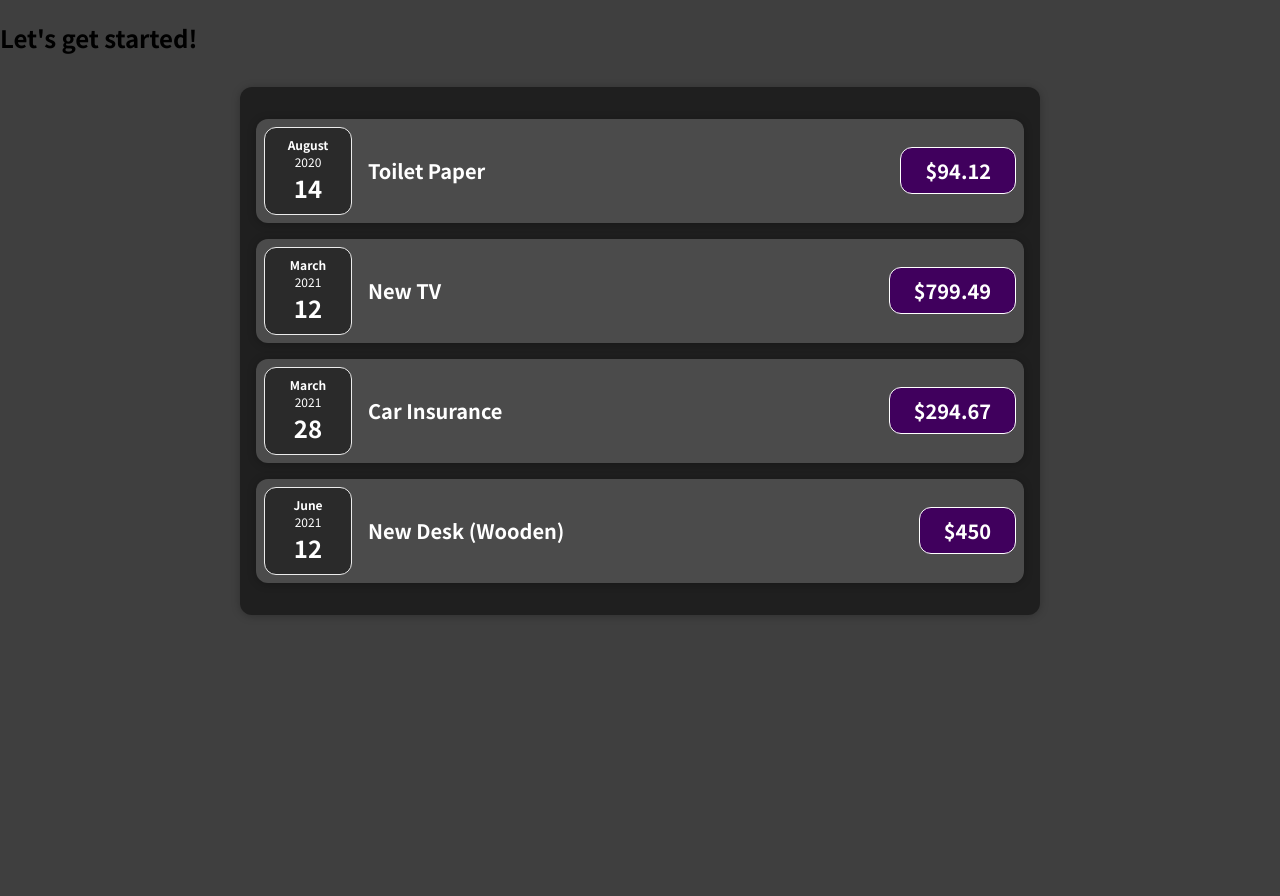
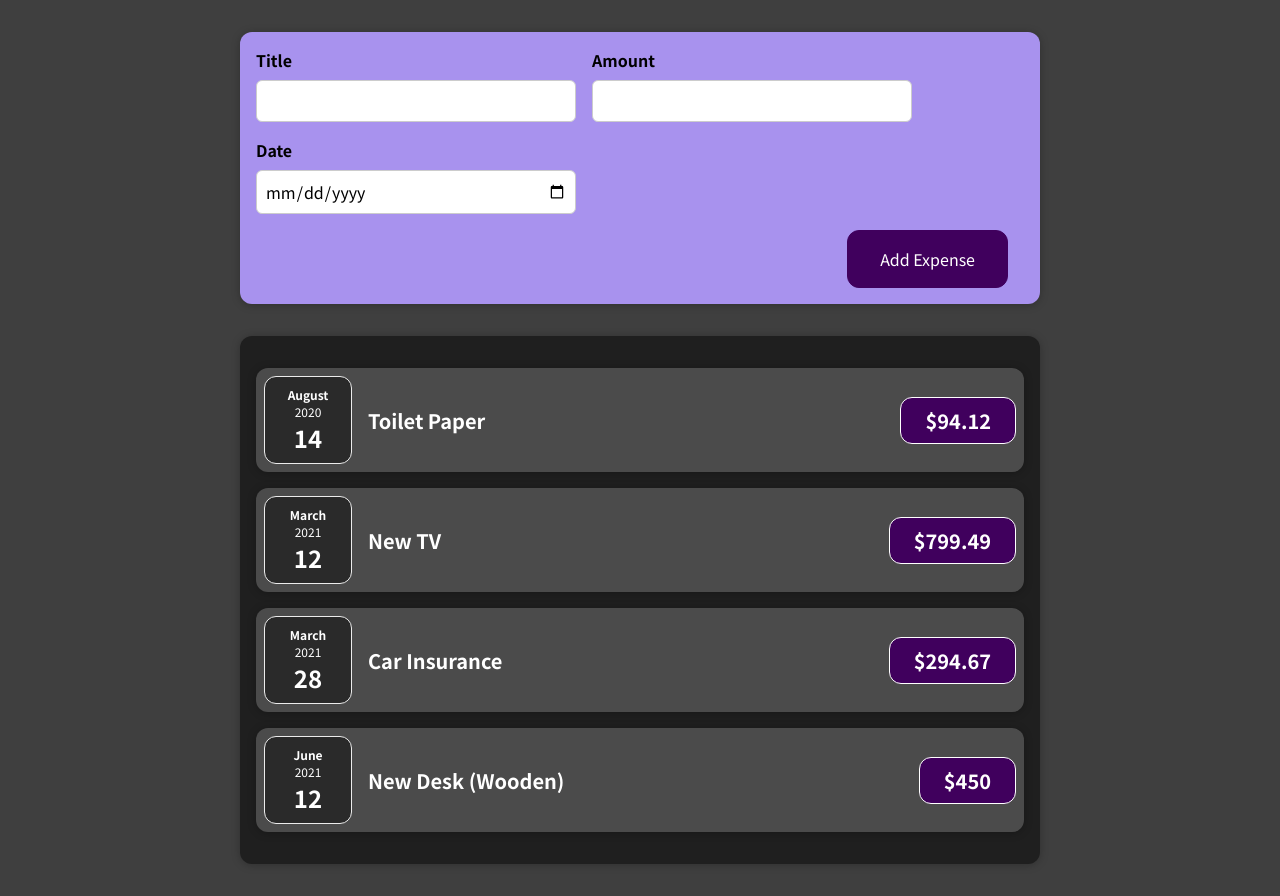
Before and after one commit to satriyahere/react-expenses-tracker, a React (Create React App) app: page / in a window 1280 px wide. Before the commit the page ends 800 px from the top, so only its background shows below. Built offline with nearby package versions, Linux system fonts and the light colour scheme.

Commit message:
implement new expense form

```diff
--- a/src/App.js
+++ b/src/App.js
@@ -1,4 +1,5 @@
 import ExpensesList from './components/Expenses/ExpensesList';
+import NewExpense from './components/NewExpense/NewExpense';
 
 const App = () => {
   const expenses = [
@@ -24,7 +25,7 @@
   ];
   return (
     <div>
-      <h2>Let's get started!</h2>
+      <NewExpense />
       <ExpensesList expenses={expenses}></ExpensesList>
     </div>
   );
--- /dev/null
+++ b/src/components/NewExpense/ExpenseForm.css
@@ -0,0 +1,26 @@
+.new-expense__controls {
+  display: flex;
+  flex-wrap: wrap;
+  gap: 1rem;
+  margin-bottom: 1rem;
+  text-align: left;
+}
+
+.new-expense__control label {
+  font-weight: bold;
+  margin-bottom: 0.5rem;
+  display: block;
+}
+
+.new-expense__control input {
+  font: inherit;
+  padding: 0.5rem;
+  border-radius: 6px;
+  border: 1px solid #ccc;
+  width: 20rem;
+  max-width: 100%;
+}
+
+.new-expense__actions {
+  text-align: right;
+}
--- /dev/null
+++ b/src/components/NewExpense/ExpenseForm.js
@@ -0,0 +1,28 @@
+import React from 'react';
+import './ExpenseForm.css';
+
+const ExpenseForm = () => {
+  return (
+    <form>
+      <div className='new-expense__controls'>
+        <div className='new-expense__control'>
+          <label>Title</label>
+          <input type='text' />
+        </div>
+        <div className='new-expense__control'>
+          <label>Amount</label>
+          <input type='number' min='0.01' step='0.01' />
+        </div>
+        <div className='new-expense__control'>
+          <label>Date</label>
+          <input type='date' min='2019-01-01' max='2022-12-31' />
+        </div>
+      </div>
+      <div className='new-expense__actions'>
+        <button type='submit'>Add Expense</button>
+      </div>
+    </form>
+  );
+};
+
+export default ExpenseForm;
--- /dev/null
+++ b/src/components/NewExpense/NewExpense.css
@@ -0,0 +1,38 @@
+.new-expense {
+  background-color: #a892ee;
+  padding: 1rem;
+  margin: 2rem auto;
+  width: 50rem;
+  max-width: 95%;
+  border-radius: 12px;
+  text-align: center;
+  box-shadow: 0 1px 8px rgba(0, 0, 0, 0.25);
+}
+
+.new-expense button {
+  font: inherit;
+  cursor: pointer;
+  padding: 1rem 2rem;
+  border: 1px solid #40005d;
+  background-color: #40005d;
+  color: white;
+  border-radius: 12px;
+  margin-right: 1rem;
+}
+
+.new-expense button:hover,
+.new-expense button:active {
+  background-color: #510674;
+  border-color: #510674;
+}
+
+.new-expense button.alternative {
+  color: #220131;
+  border-color: transparent;
+  background-color: transparent;
+}
+
+.new-expense button.alternative:hover,
+.new-expense button.alternative:active {
+  background-color: #ddb3f8;
+}
--- /dev/null
+++ b/src/components/NewExpense/NewExpense.js
@@ -0,0 +1,13 @@
+import React from 'react';
+import ExpenseForm from './ExpenseForm';
+import './NewExpense.css';
+
+const NewExpense = () => {
+  return (
+    <div className='new-expense'>
+      <ExpenseForm />
+    </div>
+  );
+};
+
+export default NewExpense;
```
